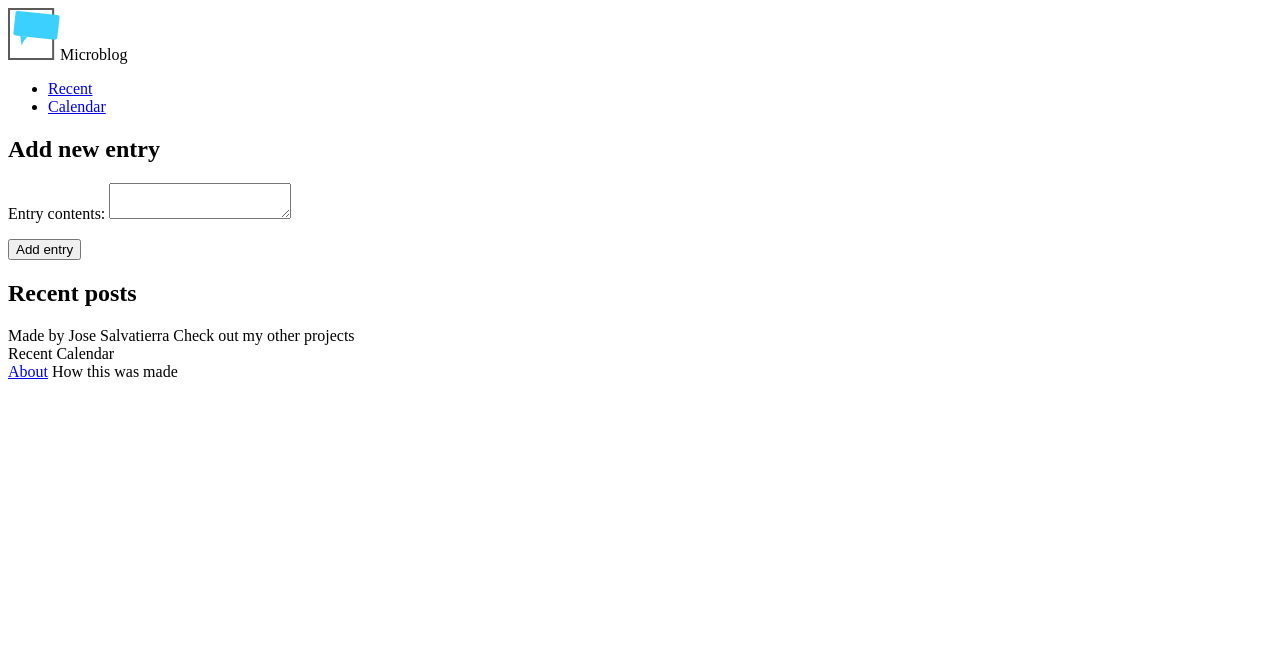
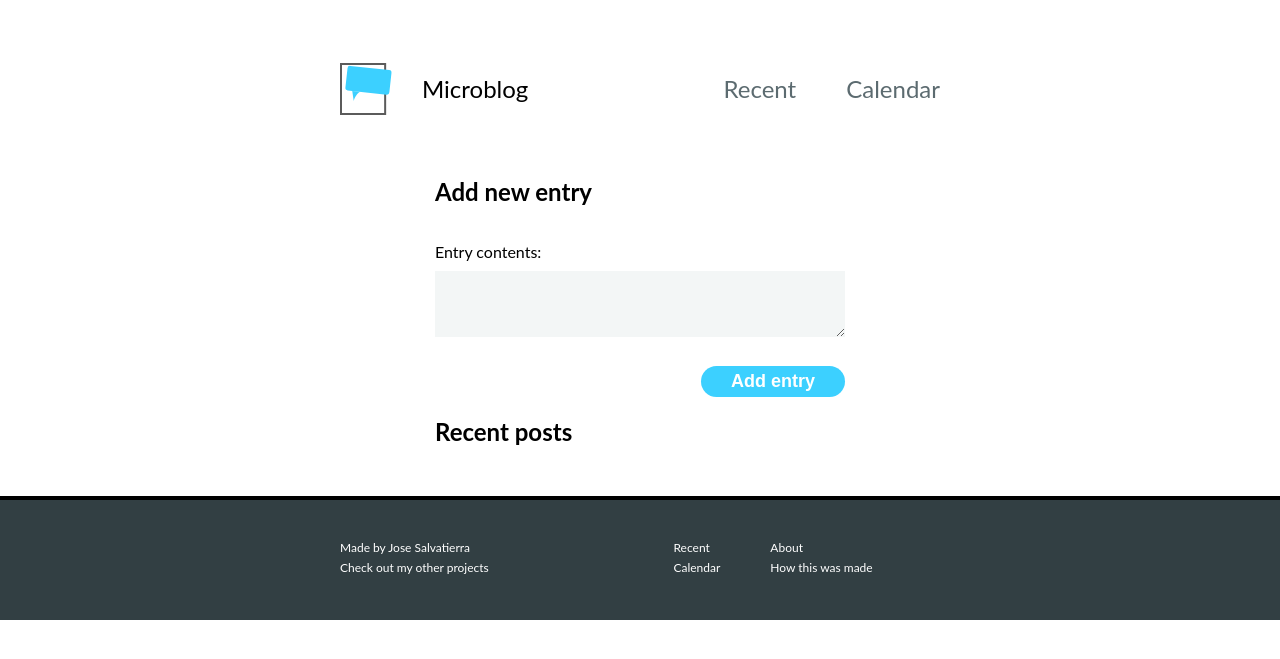
Before and after one commit to dannyttt/survey-app-, a Flask app: page / in a window 1280 px wide. Shown: the top 659 px of the page. Run offline with Flask 2, Linux system fonts and the light colour scheme; data that the repository does not hold is empty.

Commit message:
add css to home page

```diff
--- a/templates/base.html
+++ b/templates/base.html
@@ -6,6 +6,9 @@
     <meta http-equiv="X-UA-Compatible" content="IE=edge">
     <meta name="viewport" content="width=device-width, initial-scale=1.0">
     <title></title>
+    {% block head %}
+
+    {% endblock %}
 </head>
 
 <body>
--- a/templates/home.html
+++ b/templates/home.html
@@ -1,8 +1,13 @@
 {% extends 'base.html' %}
+
+{% block head %}
+<link rel="stylesheet" href="../static/css/styles.css">
+{% endblock %}
+
 {% block content %}
 <header class="navbar">
   <div class="navbar__brand">
-    <img class="navbar__logo" src="/static/logo.svg" alt="The Microblog logo" />Microblog
+    <img class="navbar__logo" src="../static/logo.svg" alt="The Microblog logo" />Microblog
   </div>
   <ul class="navbar__navigation">
     <li class="navbar__navigation-item">
```
